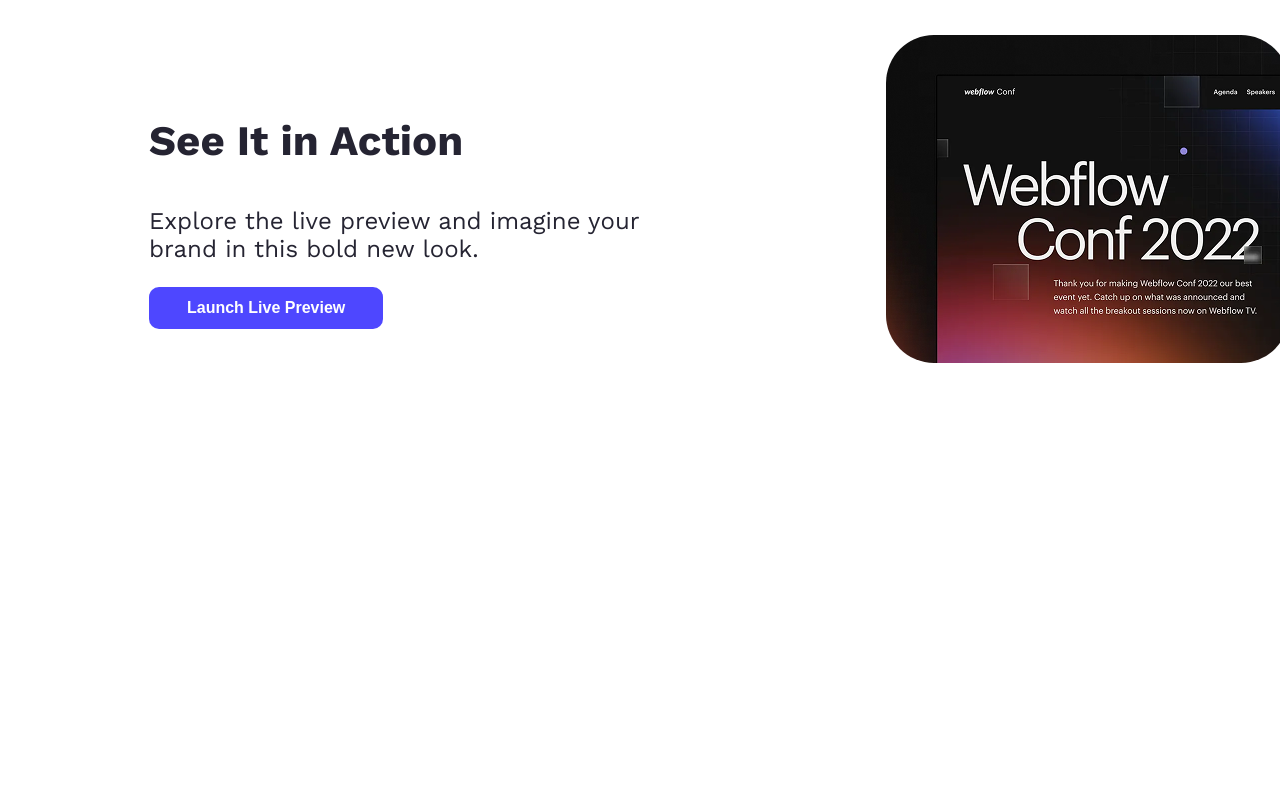
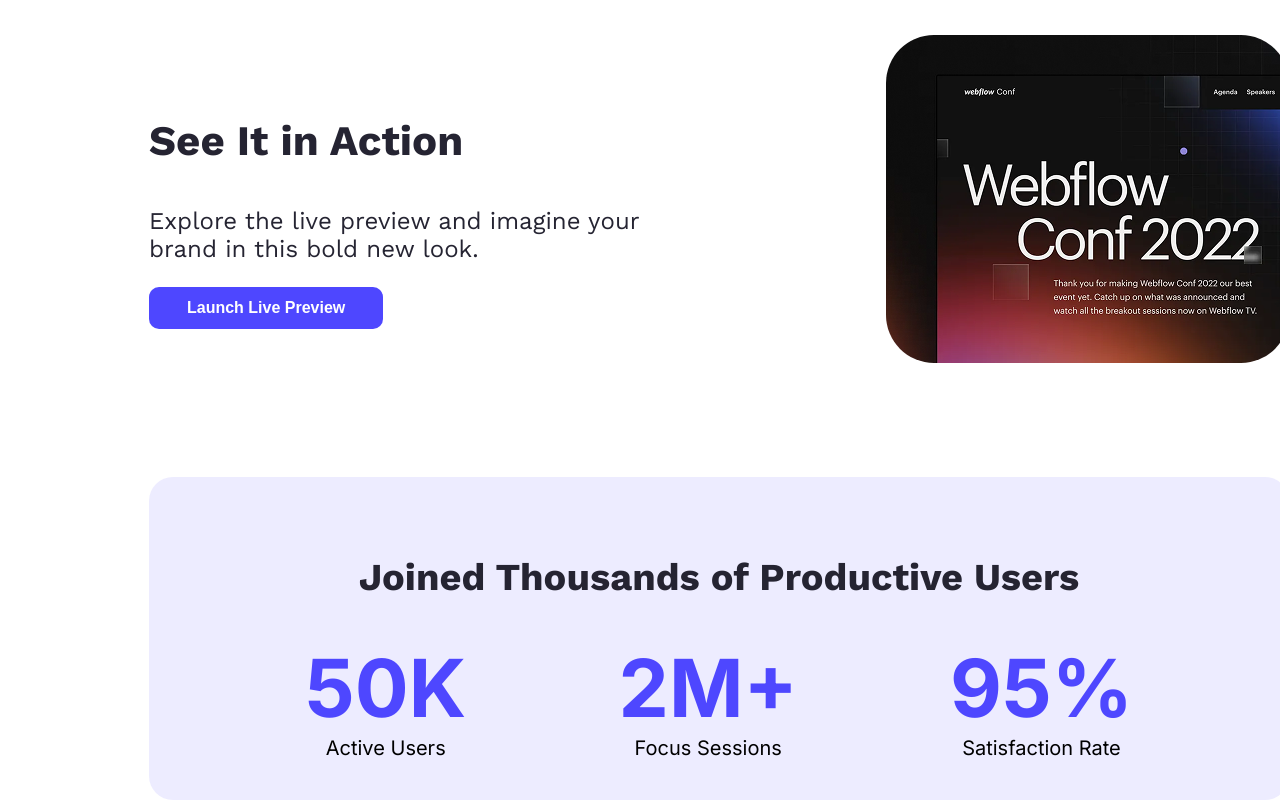
Before and after one commit to ivy-11/web-flow-portfolio, a plain HTML site: page index.html in a window 1280 px wide. Shown: the part 977-1777 px from the top of the page. Before the commit the page ends 1348 px from the top, so only its background shows below. Drawn offline with nearby package versions, Linux system fonts and the light colour scheme.

Commit message:
added productive user section

```diff
--- a/index.html
+++ b/index.html
@@ -9,6 +9,11 @@
     <link rel="preconnect" href="https://fonts.gstatic.com" crossorigin>
     <link
         href="https://fonts.googleapis.com/css2?family=Inter:ital,opsz,wght@0,14..32,100..900;1,14..32,100..900&family=Open+Sans:ital,wght@0,300..800;1,300..800&family=Work+Sans:ital,wght@0,100..900;1,100..900&display=swap"
+        rel="stylesheet">
+    <link rel="preconnect" href="https://fonts.googleapis.com">
+    <link rel="preconnect" href="https://fonts.gstatic.com" crossorigin>
+    <link
+        href="https://fonts.googleapis.com/css2?family=Inter:ital,opsz,wght@0,14..32,100..900;1,14..32,100..900&family=Open+Sans:ital,wght@0,300..800;1,300..800&family=Raleway:ital,wght@0,100..900;1,100..900&family=Work+Sans:ital,wght@0,100..900;1,100..900&display=swap"
         rel="stylesheet">
     <link rel="preconnect" href="https://fonts.googleapis.com">
     <link rel="preconnect" href="https://fonts.gstatic.com" crossorigin>
@@ -33,8 +38,9 @@
     <main>
         <section class="action action-container">
             <div class="left-side">
-                <h3 class="section-title railway-normal">See It in Action</h3>
-                <p class="section-sub-title railway-normal">Explore the live preview and imagine your brand in this bold
+                <h3 class="section-title railway-normal primary-color">See It in Action</h3>
+                <p class="section-sub-title railway-normal primary-color">Explore the live preview and imagine your
+                    brand in this bold
                     new
                     look.</p>
                 <button class="btn-primary">Launch Live Preview</button>
@@ -43,6 +49,25 @@
                 <img src="Assets/wc-mini.png" alt="">
             </div>
         </section>
+        <!-- productive user section starts -->
+        <div class="productive-user-container">
+            <h3 class="productive-user-title railway-normal primary-color">Joined Thousands of Productive Users</h3>
+            <div class="users-items">
+                <div class="user-item">
+                    <p class="user-number inter-normal text-primary">50K</p>
+                    <p class="user-description inter-normal">Active Users</p>
+                </div>
+                <div class="user-item">
+                    <p class="user-number inter-normal text-primary">2M+</p>
+                    <p class="user-description inter-normal">Focus Sessions</p>
+                </div>
+                <div class="user-item">
+                    <p class="user-number inter-normal text-primary">95%</p>
+                    <p class="user-description inter-normal">Satisfaction Rate</p>
+                </div>
+            </div>
+
+        </div>
 
     </main>
     <footer>
--- a/styles/portfolio.css
+++ b/styles/portfolio.css
@@ -10,9 +10,20 @@
     }
 
 
+    .inter-normal {
+        font-family: "Inter", sans-serif;
+        font-optical-sizing: auto;
+        font-style: normal;
+    }
+
+
     /* shared style */
     .text-primary {
         color: #4E47FF;
+    }
+
+    .primary-color {
+        color: #252432;
     }
 
     .btn-primary {
@@ -33,7 +44,6 @@
         background-image: url(../Assets/Hero-bg.png);
     }
 
-
     /* Nav styles */
     nav {
         display: flex;
@@ -43,12 +53,9 @@
         height: 151px;
         margin: 0 auto;
         padding: 0px 50px;
-
-
     }
 
     .nav-title {
-
         font-weight: black;
         font-size: 34px;
     }
@@ -60,7 +67,6 @@
         margin: 0 auto;
         margin-top: 158px;
         text-align: center;
-
     }
 
     .banner h2 {
@@ -83,6 +89,7 @@
         margin-top: 49px;
         margin-left: 141px;
         margin-right: 159px;
+
     }
 
     /* action styles */
@@ -90,9 +97,6 @@
         display: flex;
         justify-content: space-between;
         align-items: center;
-
-
-
     }
 
     .left-side {
@@ -111,11 +115,58 @@
     .section-title {
         font-weight: bold;
         font-size: 42px;
-        color: #252432;
+
     }
 
     .section-sub-title {
         font-weight: regular;
         font-size: 24px;
-        color: #252432;
+
     }
+
+    /* user section styles */
+    .productive-user-container {
+        border-radius: 24px;
+        padding: 40px 80px;
+        text-align: center;
+        background-color: rgba(78, 71, 255, 0.1);
+        margin-top: 110px;
+    }
+
+    .productive-user-title {
+        font-weight: bold;
+        font-size: 38px;
+        margin-bottom: 40px;
+        max-width: 856px;
+        margin-left: auto;
+        margin-right: auto;
+
+    }
+
+    .users-items {
+        display: flex;
+        justify-content: space-around;
+        align-items: center;
+
+    }
+
+    .user-item {
+        text-align: center;
+    }
+
+    .user-number {
+        font-weight: bold;
+        font-size: 80px;
+        margin-bottom: 0px;
+        margin-top: 0px;
+
+    }
+
+    .user-description {
+        font-weight: regular;
+        font-size: 20px;
+        margin-top: 0px;
+        margin-bottom: 0px;
+
+
+    }
```
